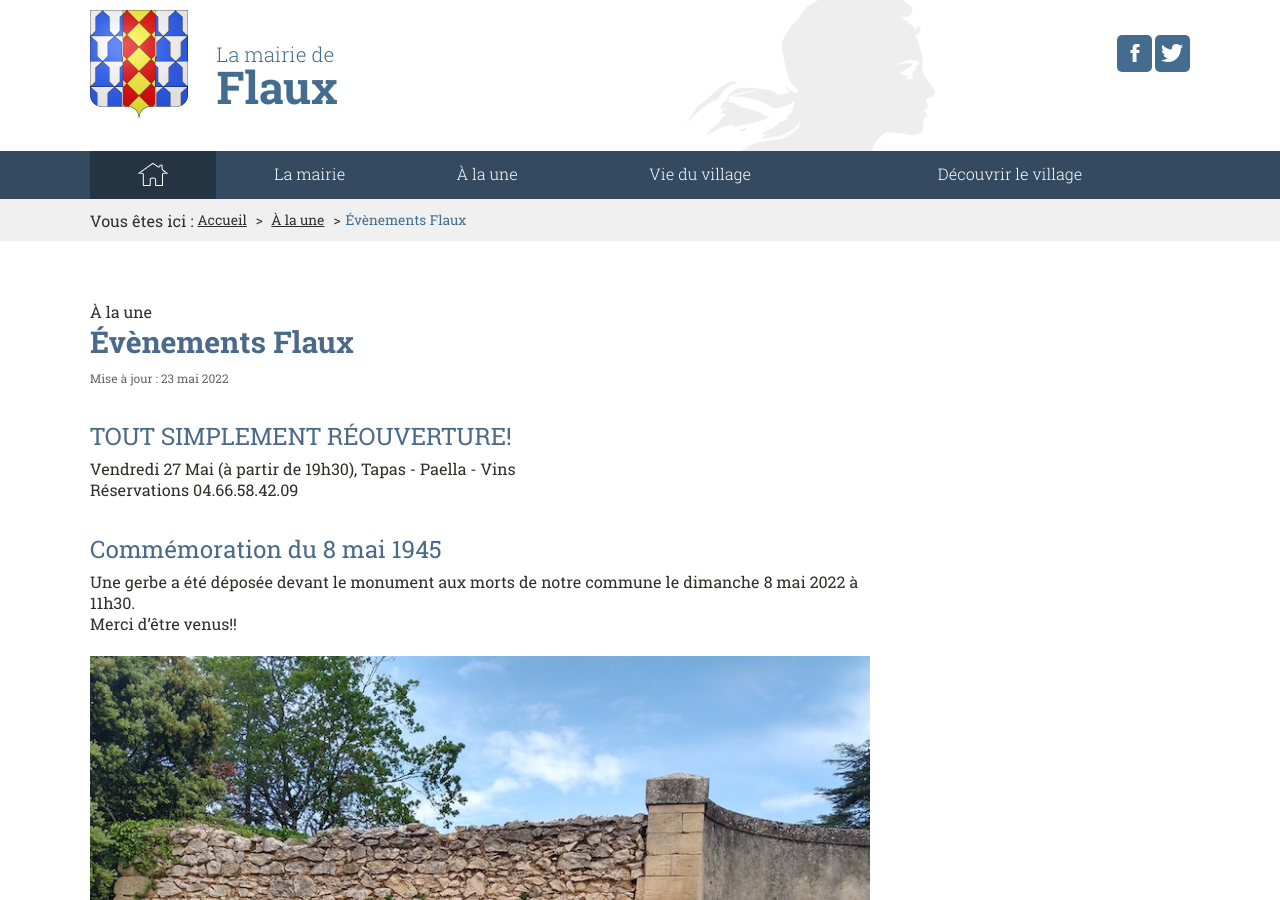
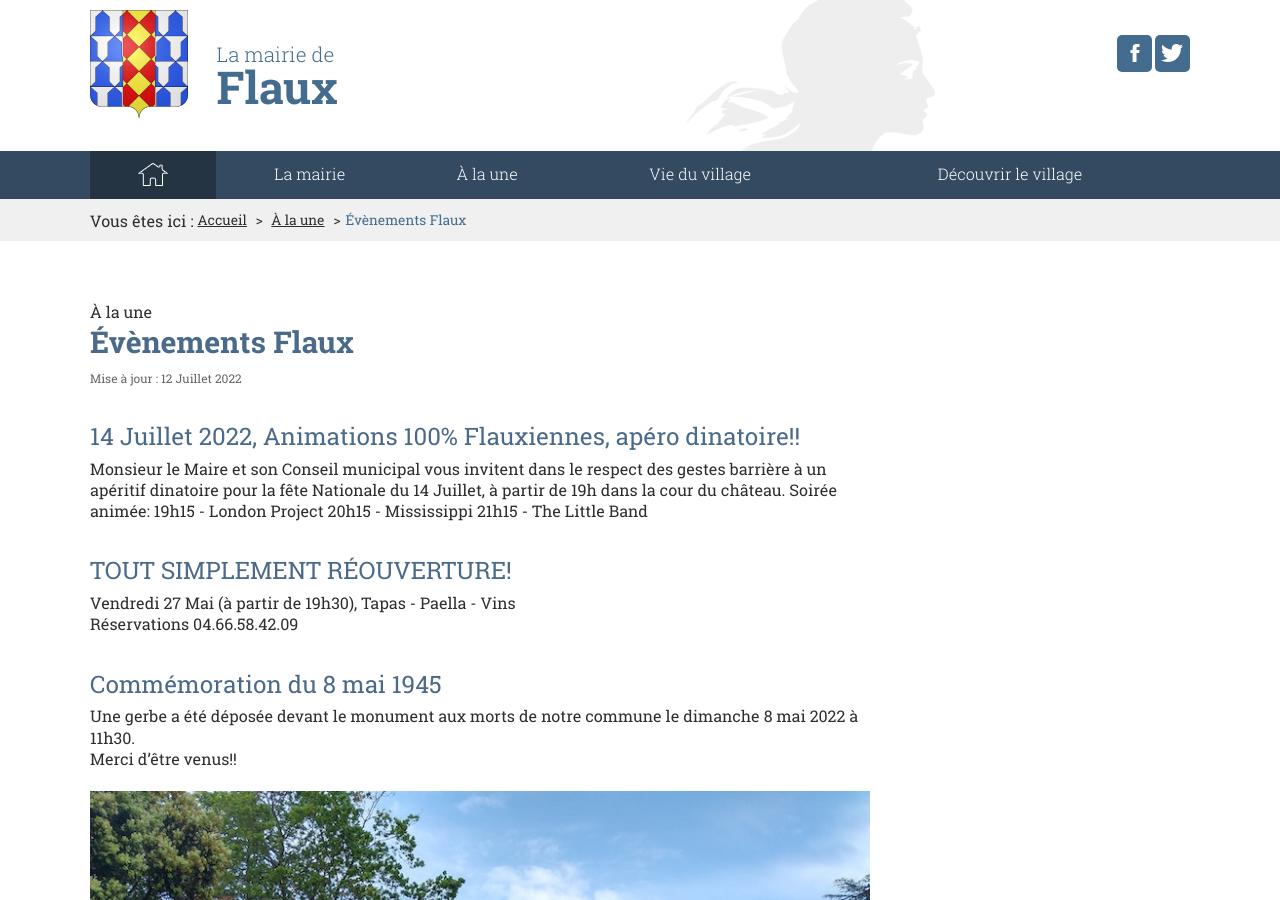
Before and after one commit to Flaux-Village/flaux-village.github.io, a Jekyll site: the page built from _actualites/evenementsflaux.md, in a window 1280 px wide and 900 px high. Built offline with Jekyll 4.4.1, drawn with Linux system fonts in a browser that asks for light colours; some of the changed text lies outside the part shown.

Commit message:
Update evenementsflaux.md

```diff
--- a/_actualites/evenementsflaux.md
+++ b/_actualites/evenementsflaux.md
@@ -6,11 +6,18 @@ keywords: mairie, commune, flaux, gard, actualités
 titre_page: Évènements Flaux
 section: À la une
 addresse_section: /actualites.html
-date_texte: 23 mai 2022
-date: 2022-05-23
+date_texte: 12 Juillet 2022
+date: 2022-07-12
 introduction:
 
 ---
+# 14 Juillet 2022, Animations 100% Flauxiennes, apéro dinatoire!!
+Monsieur le Maire et son Conseil municipal vous invitent dans le respect des gestes barrière à un apéritif dinatoire pour la fête Nationale du 14 Juillet, à partir de 19h dans la cour du château.
+Soirée animée:
+19h15 - London Project
+20h15 - Mississippi
+21h15 - The Little Band
+
 
 # TOUT SIMPLEMENT RÉOUVERTURE!<br>
 Vendredi 27 Mai (à partir de 19h30), Tapas - Paella - Vins <br>
```
